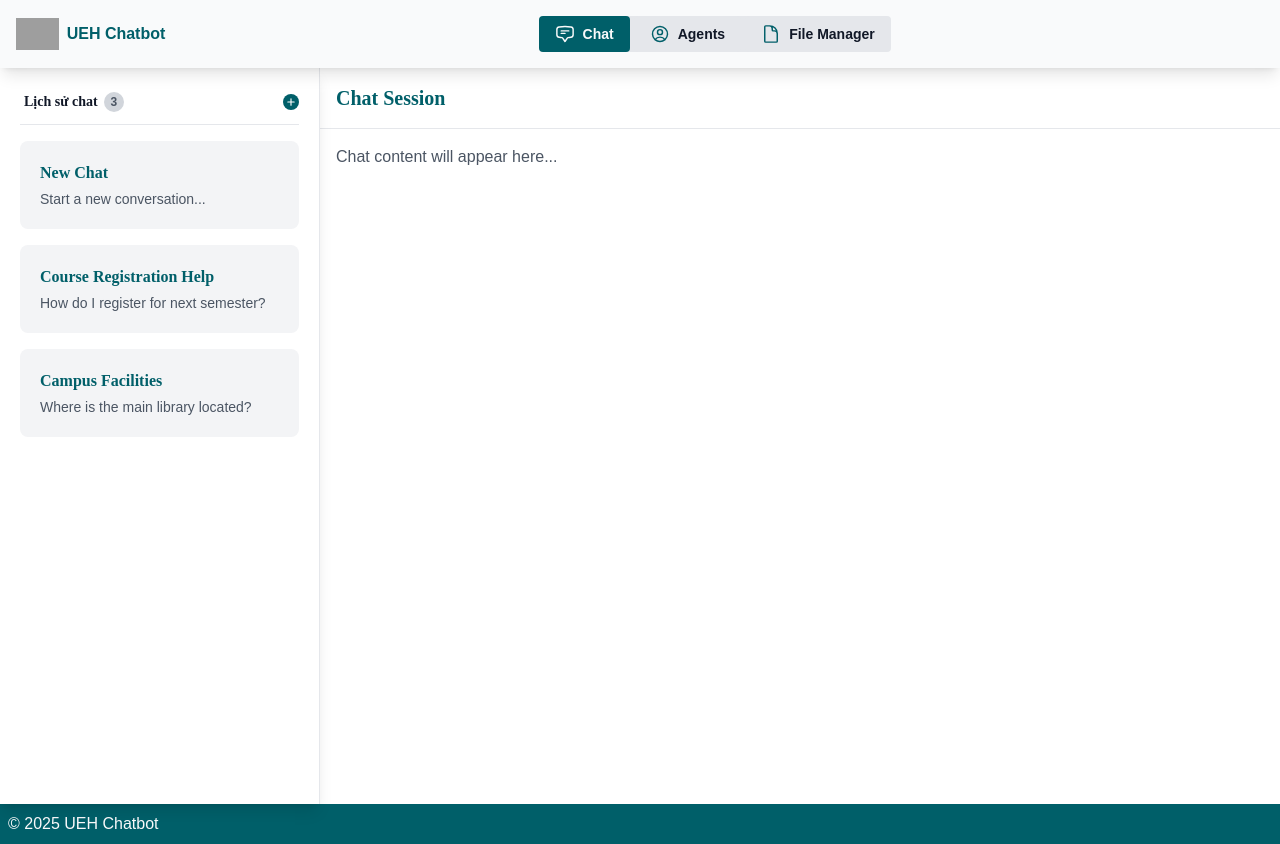
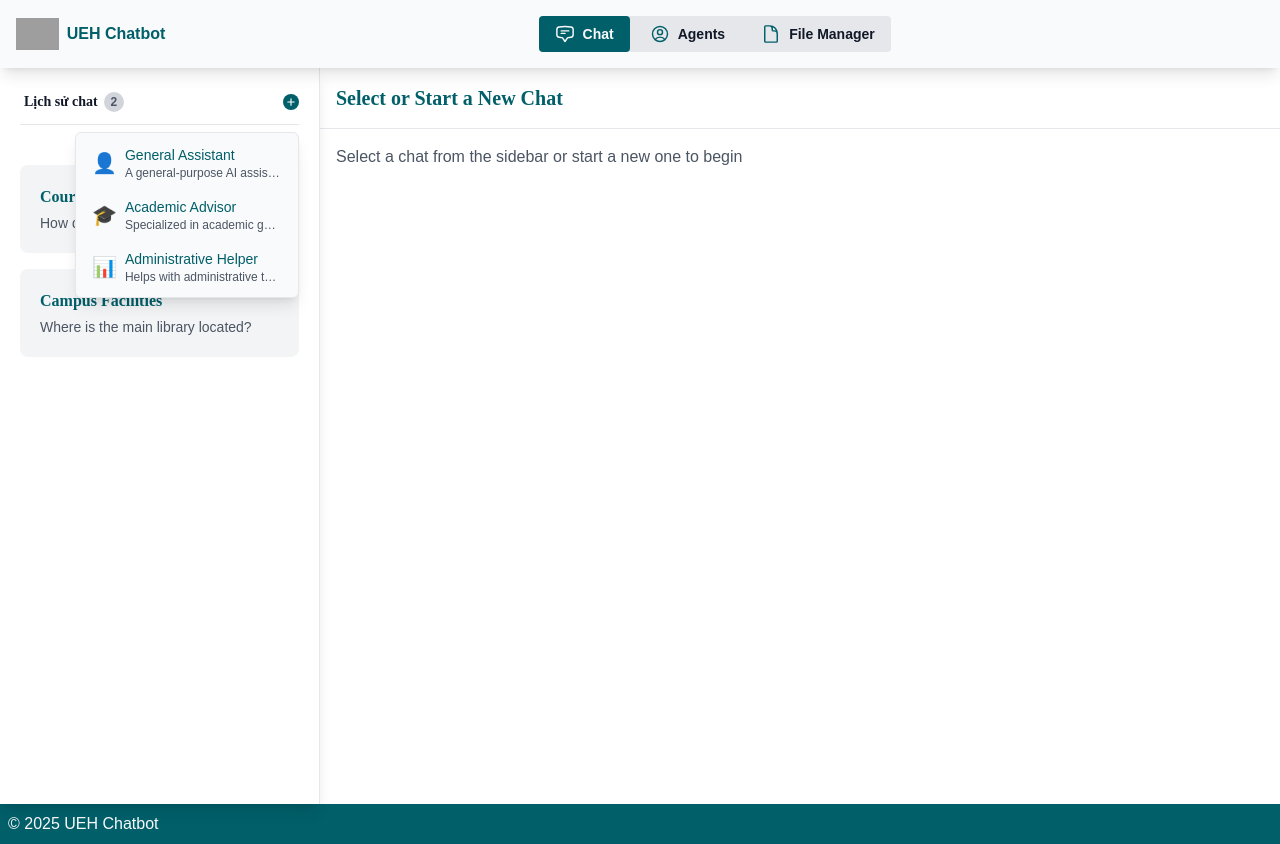
Before and after one commit to AnVuTrong/practice-redux, a React (Create React App) app: page /chat in a window 1280 px wide. Both pictures are taken after a click on the button 291 px from the left and 102 px from the top of the page. Built offline with nearby package versions, Linux system fonts and the light colour scheme; grey boxes are pictures that could not be loaded.

Commit message:
Implement agent selection and new chat flow in chat sidebar

```diff
--- /dev/null
+++ b/src/components/chat-sidebar.components/AgentSelector.component.tsx
@@ -0,0 +1,36 @@
+import React from 'react';
+import { AIAgent } from '../../types/chat.types';
+import { AI_AGENTS } from '../../constants/Agents.constant';
+import { useAppDispatch, useAppSelector } from '../../hooks/redux.hook';
+import { addNewChatWithAgent, toggleAgentSelector } from '../../features/chatSlice.feature';
+
+export const AgentSelector: React.FC = () => {
+  const dispatch = useAppDispatch();
+  const isOpen = useAppSelector(state => state.chat.isAgentSelectorOpen);
+
+  if (!isOpen) return null;
+
+  const handleAgentSelect = (agent: AIAgent) => {
+    dispatch(addNewChatWithAgent({ agent }));
+  };
+
+  return (
+    <div className="absolute right-0 top-full mt-2 w-56 rounded-md shadow-lg bg-background-primary border border-secondary z-50">
+      <div className="py-1 max-h-[300px] overflow-y-auto">
+        {AI_AGENTS.map((agent) => (
+          <button
+            key={agent.id}
+            onClick={() => handleAgentSelect(agent)}
+            className="w-full text-left px-4 py-2 hover:bg-secondary flex items-center gap-2 transition-colors"
+          >
+            <span className="text-xl">{agent.avatar}</span>
+            <div className="min-w-0 flex-1">
+              <p className="text-sm font-medium text-primary truncate">{agent.name}</p>
+              <p className="text-xs text-text-secondary truncate">{agent.description}</p>
+            </div>
+          </button>
+        ))}
+      </div>
+    </div>
+  );
+};
--- a/src/components/chat-sidebar.components/ChatHistoryList.component.tsx
+++ b/src/components/chat-sidebar.components/ChatHistoryList.component.tsx
@@ -16,7 +16,7 @@ export const ChatHistoryList: React.FC<ChatHistoryListProps> = ({
   onChatDelete
 }) => {
   return (
-    <div className="h-[calc(100vh-10rem)] p-5 flex-1 space-y-4 overflow-y-auto
+    <div className="h-[calc(100vh-10rem)] mt-0 p-5 flex-1 space-y-4 overflow-y-auto
       scrollbar-thin scrollbar-thumb-secondary-dark scrollbar-track-secondary/30
       hover:scrollbar-thumb-primary/50 transition-colors">
       {chatHistory.map((chat) => (
--- a/src/components/chat-sidebar.components/ChatSidebar.component.tsx
+++ b/src/components/chat-sidebar.components/ChatSidebar.component.tsx
@@ -7,7 +7,6 @@ interface ChatSidebarProps {
   chatHistory: ChatHistory[];
   activeChatId: string | null;
   onChatSelect: (id: string) => void;
-  onNewChat: () => void;
   onChatDelete: (id: string) => void;
   isOpen: boolean;
   isMobile: boolean;
@@ -17,7 +16,6 @@ export const ChatSidebar: React.FC<ChatSidebarProps> = ({
   chatHistory,
   activeChatId,
   onChatSelect,
-  onNewChat,
   onChatDelete,
   isOpen,
   isMobile
@@ -34,7 +32,6 @@ export const ChatSidebar: React.FC<ChatSidebarProps> = ({
     <div className={sidebarClasses}>
       <ChatSidebarHeader
         chatCount={chatHistory.length}
-        onNewChat={onNewChat}
       />
       <ChatHistoryList
         chatHistory={chatHistory}
--- a/src/components/chat-sidebar.components/ChatSidebarHeader.component.tsx
+++ b/src/components/chat-sidebar.components/ChatSidebarHeader.component.tsx
@@ -1,24 +1,33 @@
 import React from 'react';
+import { useAppDispatch } from '../../hooks/redux.hook';
+import { toggleAgentSelector } from '../../features/chatSlice.feature';
+import { AgentSelector } from './AgentSelector.component';
 
 interface ChatSidebarHeaderProps {
   chatCount: number;
-  onNewChat: () => void;
 }
 
 export const ChatSidebarHeader: React.FC<ChatSidebarHeaderProps> = ({
-  chatCount,
-  onNewChat
+  chatCount
 }) => {
+  const dispatch = useAppDispatch();
+
+  const handleNewChat = () => {
+    dispatch(toggleAgentSelector());
+  };
+
   return (
-    <div className="flex justify-between items-center border-b m-5 -mb-1 pb-2 border-secondary -z-10">
+    <div className="flex justify-between items-center border-b m-5 pb-2 border-secondary relative">
       <h1 className="text-text-primary font-bold text-sm flex items-center p-1 my-auto justify-between">
         Lịch sử chat
         <h2 className="ml-1.5 bg-secondary-dark text-text-secondary rounded-full w-5 h-5 flex items-center justify-center text-xs">
           {chatCount}
         </h2>
       </h1>
+
+      {/* New Chat Button */}
       <button
-        onClick={onNewChat}
+        onClick={handleNewChat}
         className="w-4 h-4 bg-primary text-white rounded-full hover:bg-primary-light transition-colors flex items-center justify-center"
       >
         <svg
@@ -30,6 +39,8 @@ export const ChatSidebarHeader: React.FC<ChatSidebarHeaderProps> = ({
           <path d="M8.75 3.75a.75.75 0 0 0-1.5 0v3.5h-3.5a.75.75 0 0 0 0 1.5h3.5v3.5a.75.75 0 0 0 1.5 0v-3.5h3.5a.75.75 0 0 0 0-1.5h-3.5v-3.5Z" />
         </svg>
       </button>
+
+      <AgentSelector />
     </div>
   );
 };
--- /dev/null
+++ b/src/constants/Agents.constant.ts
@@ -0,0 +1,22 @@
+import { AIAgent } from '../types/chat.types';
+
+export const AI_AGENTS: AIAgent[] = [
+  {
+    id: 'general',
+    name: 'General Assistant',
+    description: 'A general-purpose AI assistant',
+    avatar: '👤'
+  },
+  {
+    id: 'academic',
+    name: 'Academic Advisor',
+    description: 'Specialized in academic guidance',
+    avatar: '🎓'
+  },
+  {
+    id: 'admin',
+    name: 'Administrative Helper',
+    description: 'Helps with administrative tasks',
+    avatar: '📊'
+  }
+];
--- a/src/features/chatSlice.feature.ts
+++ b/src/features/chatSlice.feature.ts
@@ -1,17 +1,22 @@
 import { createSlice, PayloadAction } from '@reduxjs/toolkit';
-import { ChatHistory } from '../types/chat.types';
+import { ChatHistory, AIAgent } from '../types/chat.types';
 import { MOCK_CHAT_HISTORY } from '../constants/Chat.constant';
+import { AI_AGENTS } from '../constants/Agents.constant';
 
 interface ChatState {
   chatHistory: ChatHistory[];
   activeChatId: string | null;
   isSidebarOpen: boolean;
+  isAgentSelectorOpen: boolean;
+  selectedAgent: AIAgent | null;
 }
 
 const initialState: ChatState = {
   chatHistory: MOCK_CHAT_HISTORY,
   activeChatId: null,
-  isSidebarOpen: true
+  isSidebarOpen: true,
+  isAgentSelectorOpen: false,
+  selectedAgent: null
 };
 
 export const chatSlice = createSlice({
@@ -27,9 +32,28 @@ export const chatSlice = createSlice({
     toggleSidebar: (state) => {
       state.isSidebarOpen = !state.isSidebarOpen;
     },
+    toggleAgentSelector: (state) => {
+      state.isAgentSelectorOpen = !state.isAgentSelectorOpen;
+    },
+    setSelectedAgent: (state, action: PayloadAction<AIAgent | null>) => {
+      state.selectedAgent = action.payload;
+    },
     addNewChat: (state, action: PayloadAction<ChatHistory>) => {
       state.chatHistory.unshift(action.payload);
       state.activeChatId = action.payload.id;
+    },
+    addNewChatWithAgent: (state, action: PayloadAction<{agent: AIAgent}>) => {
+      const newChat: ChatHistory = {
+        id: Date.now().toString(),
+        title: `New Chat with ${action.payload.agent.name}`,
+        preview: 'Start a new conversation...',
+        timestamp: new Date(),
+        agentId: action.payload.agent.id
+      };
+      state.chatHistory.unshift(newChat);
+      state.activeChatId = newChat.id;
+      state.isAgentSelectorOpen = false;
+      state.selectedAgent = null;
     },
     deleteChat: (state, action: PayloadAction<string>) => {
       state.chatHistory = state.chatHistory.filter(chat => chat.id !== action.payload);
@@ -44,7 +68,10 @@ export const {
   setChatHistory,
   setActiveChatId,
   toggleSidebar,
+  toggleAgentSelector,
+  setSelectedAgent,
   addNewChat,
+  addNewChatWithAgent,
   deleteChat
 } = chatSlice.actions;
 export default chatSlice.reducer;
--- a/src/pages/Chat.page.tsx
+++ b/src/pages/Chat.page.tsx
@@ -17,19 +17,6 @@ const Chat = () => {
     }
   };
 
-  const handleNewChat = () => {
-    const newChat = {
-      id: Date.now().toString(),
-      title: 'New Chat',
-      preview: 'Start a new conversation...',
-      timestamp: new Date()
-    };
-    dispatch(addNewChat(newChat));
-    if (isMobile) {
-      dispatch(toggleSidebar());
-    }
-  };
-
   const handleDeleteChat = (id: string) => {
     dispatch(deleteChat(id));
   };
@@ -44,7 +31,6 @@ const Chat = () => {
         chatHistory={chatHistory}
         activeChatId={activeChatId}
         onChatSelect={handleChatSelect}
-        onNewChat={handleNewChat}
         onChatDelete={handleDeleteChat}
         isOpen={isSidebarOpen}
         isMobile={isMobile}
```
Also changed, not shown: src/types/chat.types.ts (+8 -0 lines).
